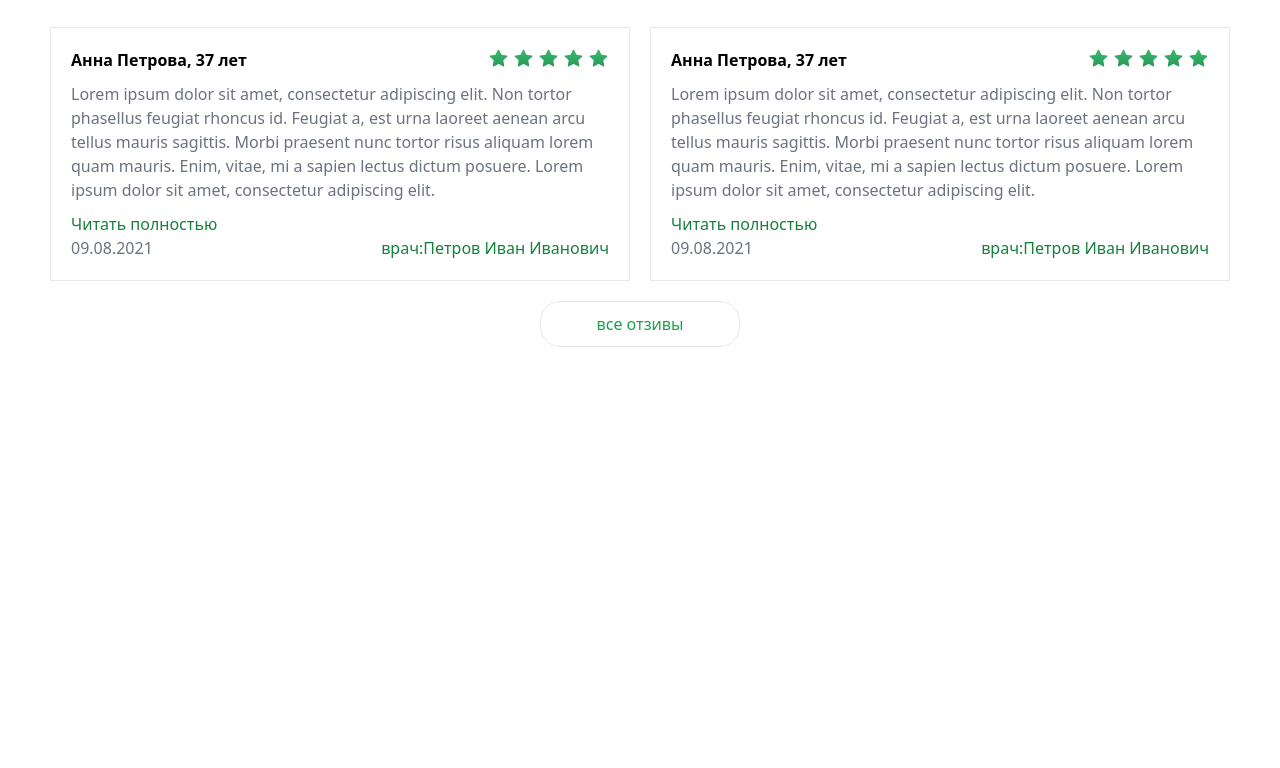
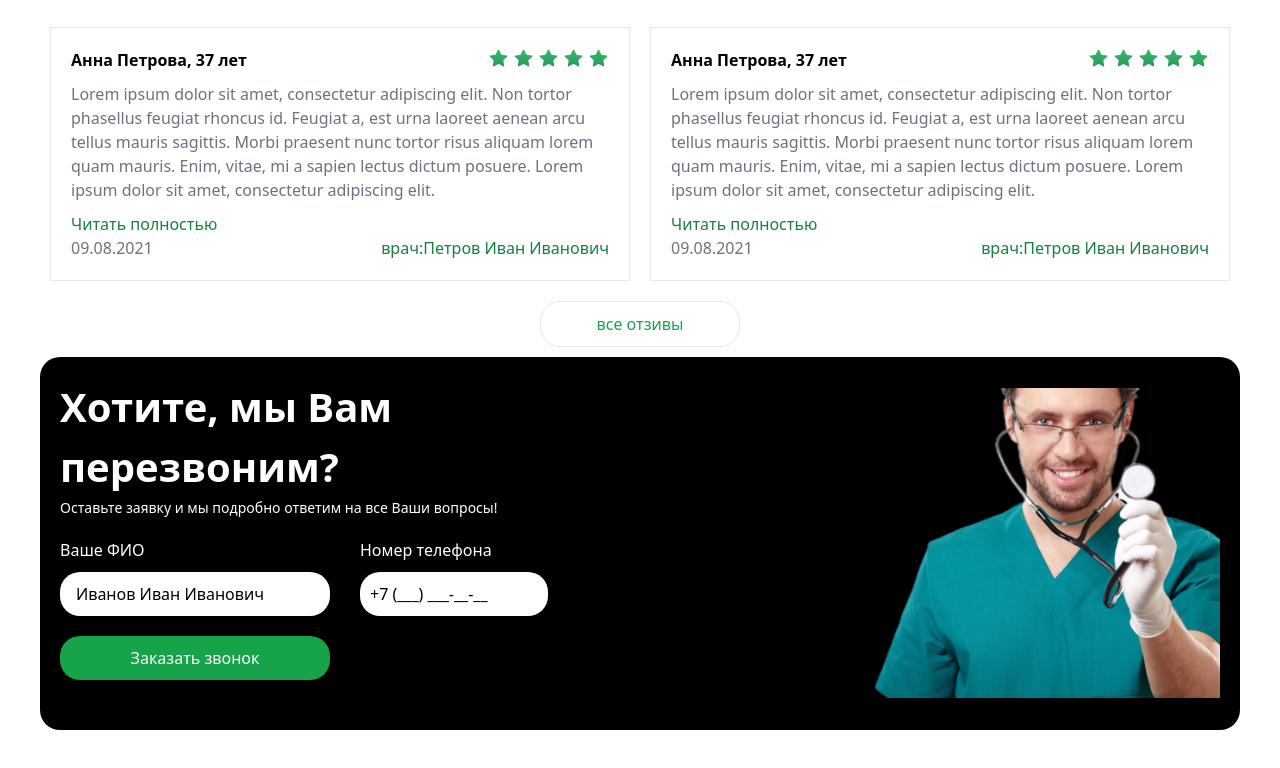
Before and after one commit to matlab0701/repos_paractic, a website: page src/main.html in a window 1280 px wide. Shown: the part 2483-3251 px from the top of the page. Before the commit the page ends 2840 px from the top, so only its background shows below. Drawn offline with Linux system fonts and the light colour scheme.

Commit message:
section_5 add

```diff
--- a/src/main.html
+++ b/src/main.html
@@ -211,9 +211,34 @@
             <button
                 class="hidden lg:block lg:p-[10px] border text-green-600 border-[bg-green-700] rounded-[20px] w-[200px] mt-[20px] place-self-center ">все
                 отзивы</button>
+        </section>
+        <section
+        class="p-[20px]  flex flex-col gap-[30px] xl:flex-row  lg:mb-[50px]  items-center max-w-[1200px] mx-[auto] justify-between lg:justify-center rounded-[20px] lg:gap-[100px] bg-black">
+        <aside class="w-[60%] ">
 
-        </section>
-
+            <h1 class="text-[20px] lg:text-[40px] text-white font-[600]"> Хотите, мы Вам перезвоним? </h1>
+            <p class="text-white text-[14px]">Оставьте заявку и мы подробно ответим на все Ваши вопросы!</p>
+            <div class="flex flex-col-reverse lg:flex-row  lg:gap-[30px]">
+                <div class="my-[10px] flex flex-col lg:w-[270px]">
+                    <p class="text-white py-[10px]">Ваше ФИО</p>
+                    <button
+                        class="bg-white py-[10px] pl-[10px] pr-[60px] rounded-[20px] lg:text-[16px] text-[12px]">Иванов
+                        Иван Иванович</button>
+                    <button
+                        class="bg-green-600 py-[10px]  px-[45px] text-white rounded-[20px] lg:text-[16px] text-[12px] my-[20px] ">Заказать
+                        звонок</button>
+                </div>
+                <div class="my-[10px]">
+                    <p class="text-white py-[10px]">Номер телефона</p>
+                    <button
+                        class="bg-white py-[10px] pl-[10px] pr-[60px] rounded-[20px] lg:text-[16px] text-[12px]">+7
+                        (___) ___-__-__</button>
+                </div>
+            </div>
+        </aside>
+        <aside> <img src="doctor-with-stethoscope-2021-09-03-02-58-01-utc 1.png" alt="" class="hidden lg:block">
+        </aside>
+    </section>
     </main>
 </body>
 
```
